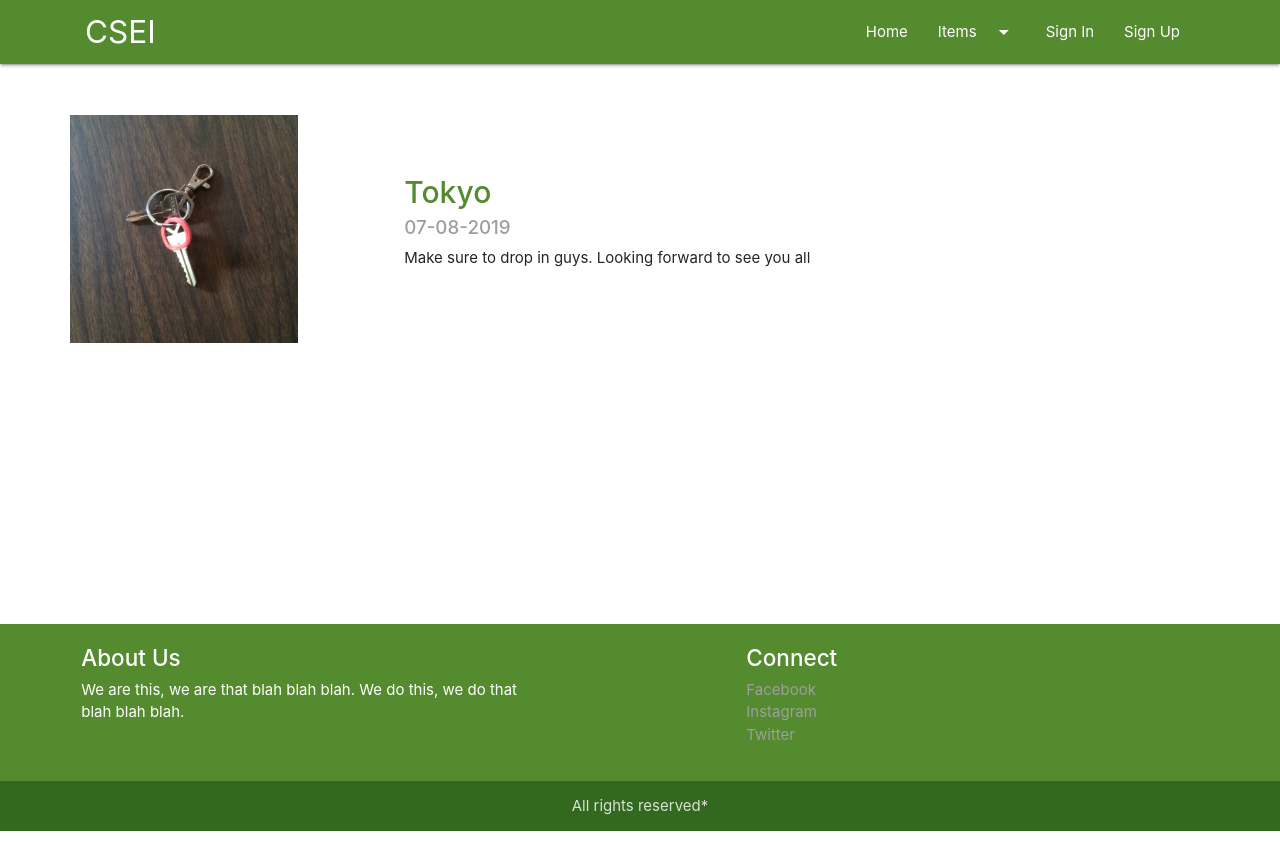
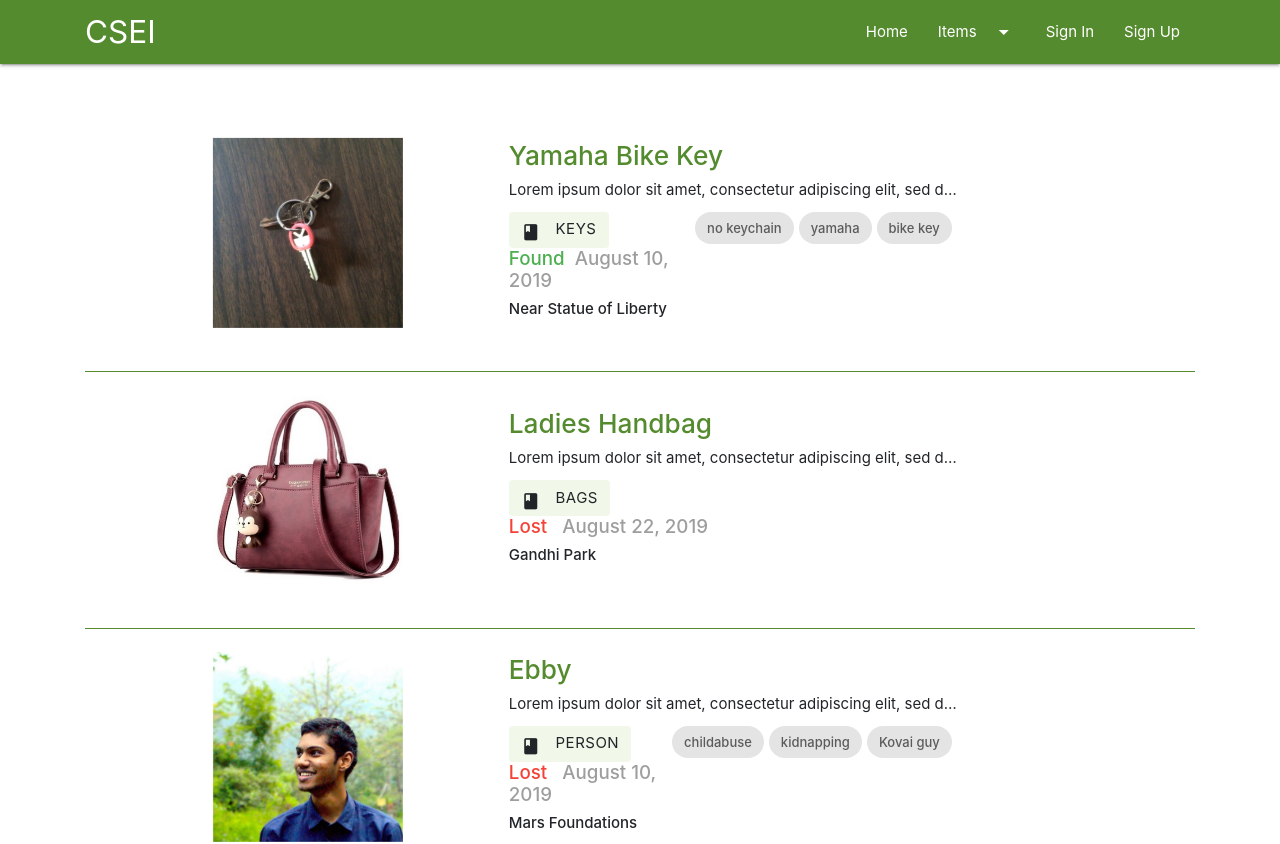
Before and after one commit to ebiskhan123/Lost-And-Found-frontend, an Angular app: page /items in a window 1280 px wide. Shown: the top 844 px of the page. Built offline with nearby package versions, Linux system fonts and the light colour scheme.

Commit message:
items page

```diff
--- a/src/app/items/item/item.component.css
+++ b/src/app/items/item/item.component.css
@@ -1,4 +1,16 @@
 .image-holder
 {
-    width:20%;
+    width:16.67%;
+    margin-left: 12.5%;
+    padding-top: 2%;
+    padding-bottom: 2%;
 }
+
+.truncated
+{
+    max-width: 35vw;
+    padding-bottom: 10px;
+    white-space: nowrap;
+    overflow: hidden;
+    text-overflow: ellipsis;
+}
--- a/src/app/items/item/item.component.html
+++ b/src/app/items/item/item.component.html
@@ -4,9 +4,18 @@
   </div>
   <div class="col s12 l6 offset-l1 valign-wrapper">
   <div>
-    <h2 class="light-green-text text-darken-3">Tokyo</h2>
-    <h5 class="grey-text">07-08-2019</h5>
-    <p >Make sure to drop in guys. Looking forward to see you all</p>
+    <h3 class="light-green-text text-darken-3">{{item.title}}</h3>
+    <div class="truncated">{{item.description}}</div>
+    <a href="" class="btn light-green lighten-5 z-depth-0">
+      <i class="material-icons left">class</i>
+      {{item.category}}
+    </a>
+    <div *ngFor="let tag of item.tags" class="chip right">{{tag}}</div>
+    <h5><span class="green-text" *ngIf="item.lostOrFound=='Found'">Found</span>
+    <span class="red-text" *ngIf="item.lostOrFound=='Lost'">Lost </span>
+    <span class="grey-text">&nbsp;&nbsp;{{item.date}}</span></h5>
+    <h6>{{item.location}}</h6>
   </div>
   </div>
 </div>
+<div class="divider light-green darken-3"></div>
--- a/src/app/items/item/item.component.ts
+++ b/src/app/items/item/item.component.ts
@@ -1,4 +1,4 @@
-import { Component, OnInit } from '@angular/core';
+import { Component, OnInit, Input } from '@angular/core';
 import {Item} from '../../models/item.model';
 @Component({
   selector: 'app-item',
@@ -6,9 +6,8 @@ import {Item} from '../../models/item.model';
   styleUrls: ['./item.component.css']
 })
 export class ItemComponent implements OnInit {
-  item: Item;
+  @Input('item') item: Item;
   constructor() {
-    this.item =   <Item>{id:'agagag', imageUrl:'../../assets/images/keys.jpg', lostOrFound:'Found', category:'Keys', description:"kill me twice", tags:["bike key", "yamaha", "no keychain"]};
   }
 
   ngOnInit() {
--- a/src/app/items/items.component.html
+++ b/src/app/items/items.component.html
@@ -1,3 +1,3 @@
 <div class="section container">
-  <app-item></app-item>
+  <app-item *ngFor="let item of items, index as i" [item]="item"></app-item>
 </div>
--- a/src/app/items/items.component.ts
+++ b/src/app/items/items.component.ts
@@ -19,6 +19,36 @@ export class ItemsComponent implements OnInit {
 }
 
 const mockItems: Item[] = [
-  <Item>{id:'agagag', imageUrl:'../../assets/images/keys.jpg', lostOrFound:'Found', category:'Keys', description:"kill me twice", tags:["bike key", "yamaha", "no keychain"]},
-  <Item>{id:'agagag', imageUrl:'../../assets/images/keys.jpg', lostOrFound:'Found', category:'Keys', description:"kill me twice", tags:["bike key", "yamaha", "no keychain"]}
+  <Item> {
+    id:'agagag', location:'Near Statue of Liberty',
+    title:'Yamaha Bike Key', date:'August 10, 2019',
+    imageUrl:'../../assets/images/keys.jpg',
+    lostOrFound:'Found', category:'Keys',
+    description:"Lorem ipsum dolor sit amet, consectetur adipiscing elit, sed do eiusmod tempor incididunt ut labore et dolore magna aliqua. Ut enim ad minim veniam, quis nostrud exercitation ullamco laboris nisi ut aliquip ex ea commodo consequat. Duis aute irure dolor in reprehenderit in voluptate velit esse cillum dolore eu fugiat nulla pariatur. Excepteur sint occaecat cupidatat non proident, sunt in culpa qui officia deserunt mollit anim id est laborum.",
+    tags:["bike key", "yamaha", "no keychain"]
+  },
+  <Item> {
+    id:'agagaaf', location:'Gandhi Park',
+    title:'Ladies Handbag', date:'August 22, 2019',
+    imageUrl:'../../assets/images/handBag.jpg',
+    lostOrFound:'Lost', category:'Bags',
+    description:"Lorem ipsum dolor sit amet, consectetur adipiscing elit, sed do eiusmod tempor incididunt ut labore et dolore magna aliqua. Ut enim ad minim veniam, quis nostrud exercitation ullamco laboris nisi ut aliquip ex ea commodo consequat. Duis aute irure dolor in reprehenderit in voluptate velit esse cillum dolore eu fugiat nulla pariatur. Excepteur sint occaecat cupidatat non proident, sunt in culpa qui officia deserunt mollit anim id est laborum.",
+    tags:[]
+  },
+  <Item> {
+    id:'agagag', location:'Mars Foundations',
+    title:'Ebby', date:'August 10, 2019',
+    imageUrl:'../../assets/images/Ebby.jpg',
+    lostOrFound:'Lost', category:'Person',
+    description:"Lorem ipsum dolor sit amet, consectetur adipiscing elit, sed do eiusmod tempor incididunt ut labore et dolore magna aliqua. Ut enim ad minim veniam, quis nostrud exercitation ullamco laboris nisi ut aliquip ex ea commodo consequat. Duis aute irure dolor in reprehenderit in voluptate velit esse cillum dolore eu fugiat nulla pariatur. Excepteur sint occaecat cupidatat non proident, sunt in culpa qui officia deserunt mollit anim id est laborum.",
+    tags:["Kovai guy", "kidnapping", "childabuse"]
+  },
+  <Item> {
+    id:'agagag', location:'Near Statue of Liberty',
+    title:'Yamaha Bike Key', date:'August 10, 2019',
+    imageUrl:'../../assets/images/keys.jpg',
+    lostOrFound:'Found', category:'Keys',
+    description:"Lorem ipsum dolor sit amet, consectetur adipiscing elit, sed do eiusmod tempor incididunt ut labore et dolore magna aliqua. Ut enim ad minim veniam, quis nostrud exercitation ullamco laboris nisi ut aliquip ex ea commodo consequat. Duis aute irure dolor in reprehenderit in voluptate velit esse cillum dolore eu fugiat nulla pariatur. Excepteur sint occaecat cupidatat non proident, sunt in culpa qui officia deserunt mollit anim id est laborum.",
+    tags:["bike key", "yamaha", "no keychain", "empty", "just joking"]
+  }
 ]
--- a/src/app/models/item.model.ts
+++ b/src/app/models/item.model.ts
@@ -2,6 +2,9 @@ import { UserMin } from './userMin.model';
 
 export class Item {
     id: string;
+    title: string;
+    location: string;
+    date: any;
     imageUrl: string;
     lostOrFound: string;
     category: string;
```
Also changed, not shown: src/assets/images/Ebby.jpg (added), src/assets/images/handBag.jpg (added).
